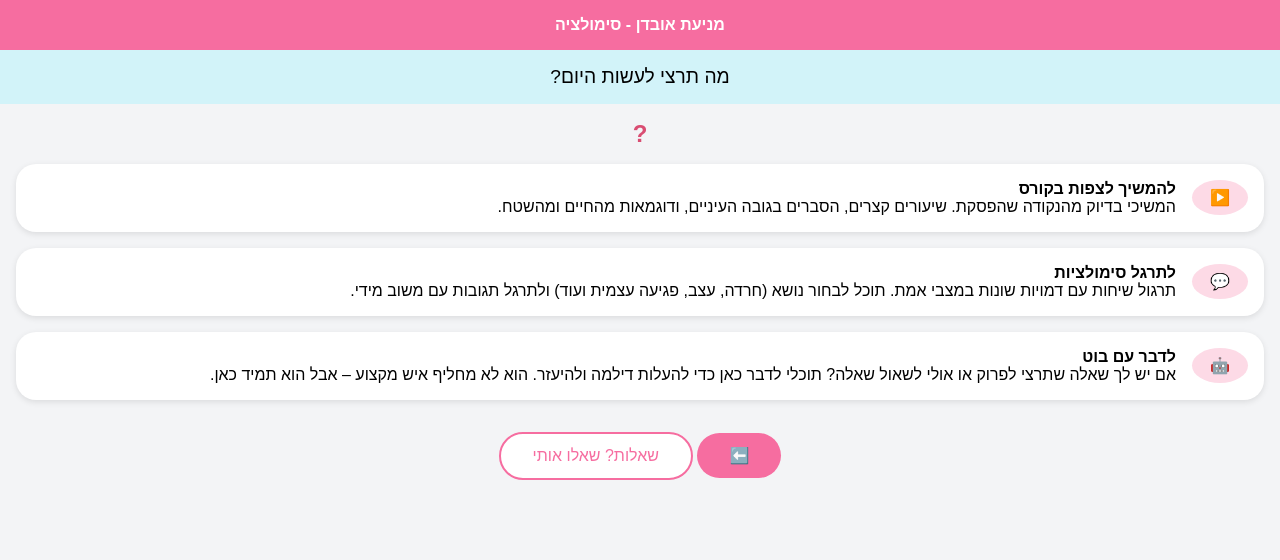
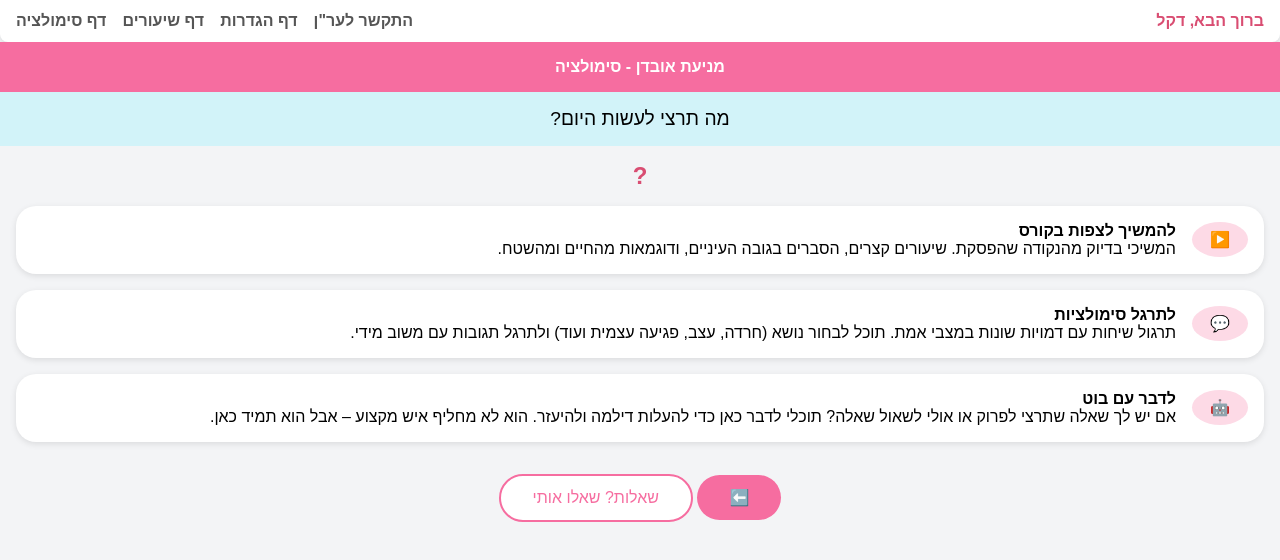
Before and after one commit to dekel22/menataid, a website: page mainpage.html in a window 1280 px wide. Drawn offline with Linux system fonts and the light colour scheme.

Commit message:
Update mainpage.html

```diff
--- a/mainpage.html
+++ b/mainpage.html
@@ -1,8 +1,8 @@
 <!DOCTYPE html>
 <html lang="he" dir="rtl">
 <head>
-  <meta charset="UTF-8">
-  <meta name="viewport" content="width=device-width, initial-scale=1.0">
+  <meta charset="UTF-8" />
+  <meta name="viewport" content="width=device-width, initial-scale=1.0" />
   <title>מניעת אובדן - סימולציה</title>
   <style>
     body {
@@ -11,6 +11,43 @@
       background: #f3f4f6;
     }
 
+    /* Navbar styles */
+    .navbar {
+      background: #fff;
+      border-radius: 0 0 8px 8px;
+      box-shadow: 0 2px 4px rgba(0, 0, 0, 0.1);
+      padding: 0.75rem 1rem;
+      display: flex;
+      align-items: center;
+      justify-content: space-between;
+    }
+
+    .navbar .welcome {
+      font-weight: bold;
+      color: #d94d72;
+      white-space: nowrap;
+    }
+
+    .navbar ul {
+      list-style: none;
+      margin: 0;
+      padding: 0;
+      display: flex;
+      gap: 1rem;
+      flex-direction: row-reverse; /* RTL order */
+    }
+
+    .navbar a {
+      text-decoration: none;
+      color: #555;
+      font-weight: bold;
+    }
+
+    .navbar a:hover {
+      color: #d94d72;
+    }
+
+    /* Page‑specific styles */
     .header {
       background-color: #f66da0;
       color: white;
@@ -45,9 +82,12 @@
       gap: 1rem;
     }
 
-    .icon {
-      font-size: 2rem;
-      color: #f66da0;
+    .icon-circle {
+      background-color: #fddae6;
+      border-radius: 50%;
+      padding: 0.5rem;
+      text-align: center;
+      min-width: 2.5rem;
     }
 
     .text-content {
@@ -78,17 +118,19 @@
       font-size: 1rem;
       cursor: pointer;
     }
-
-    .icon-circle {
-      background-color: #fddae6;
-      border-radius: 50%;
-      padding: 0.5rem;
-      text-align: center;
-      min-width: 2.5rem;
-    }
   </style>
 </head>
 <body>
+  <!-- Reusable Navbar -->
+  <nav class="navbar">
+    <span class="welcome">ברוך הבא, דקל</span>
+    <ul>
+      <li><a href="simulation.html">דף סימולציה</a></li>
+      <li><a href="lessons.html">דף שיעורים</a></li>
+      <li><a href="settings.html">דף הגדרות</a></li>
+      <li><a href="tel:1201">התקשר לער"ן</a></li>
+    </ul>
+  </nav>
 
   <div class="header">מניעת אובדן - סימולציה</div>
   <div class="sub-header">מה תרצי לעשות היום?</div>
@@ -98,10 +140,8 @@
     <div class="icon-circle">▶️</div>
     <div class="text-content">
       <strong>
-      <a href="videos.html" style="color: inherit; text-decoration: none;">
-        להמשיך לצפות בקורס
-      </a>
-    </strong><br>
+        <a href="videos.html" style="color: inherit; text-decoration: none;">להמשיך לצפות בקורס</a>
+      </strong><br />
       המשיכי בדיוק מהנקודה שהפסקת. שיעורים קצרים, הסברים בגובה העיניים, ודוגמאות מהחיים ומהשטח.
     </div>
   </div>
@@ -110,7 +150,7 @@
     <div class="card">
       <div class="icon-circle">💬</div>
       <div class="text-content">
-      <strong>לתרגל סימולציות</strong><br>
+        <strong>לתרגל סימולציות</strong><br />
         תרגול שיחות עם דמויות שונות במצבי אמת. תוכל לבחור נושא (חרדה, עצב, פגיעה עצמית ועוד) ולתרגל תגובות עם משוב מידי.
       </div>
     </div>
@@ -119,7 +159,7 @@
   <div class="card">
     <div class="icon-circle">🤖</div>
     <div class="text-content">
-      <strong>לדבר עם בוט</strong><br>
+      <strong>לדבר עם בוט</strong><br />
       אם יש לך שאלה שתרצי לפרוק או אולי לשאול שאלה? תוכלי לדבר כאן כדי להעלות דילמה ולהיעזר. הוא לא מחליף איש מקצוע – אבל הוא תמיד כאן.
     </div>
   </div>
@@ -128,6 +168,5 @@
     <button class="back-button">⬅️</button>
     <button class="input-button">שאלות? שאלו אותי</button>
   </div>
-
 </body>
 </html>
```
Lines whose indentation alone changed are shown as unchanged.
